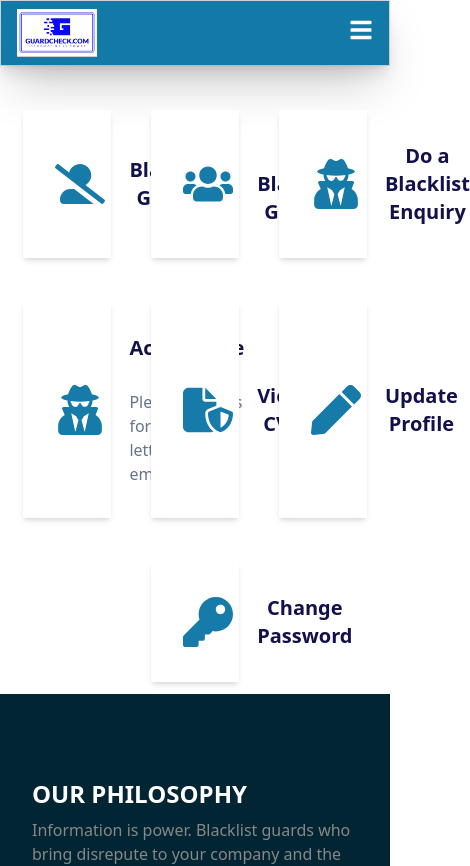
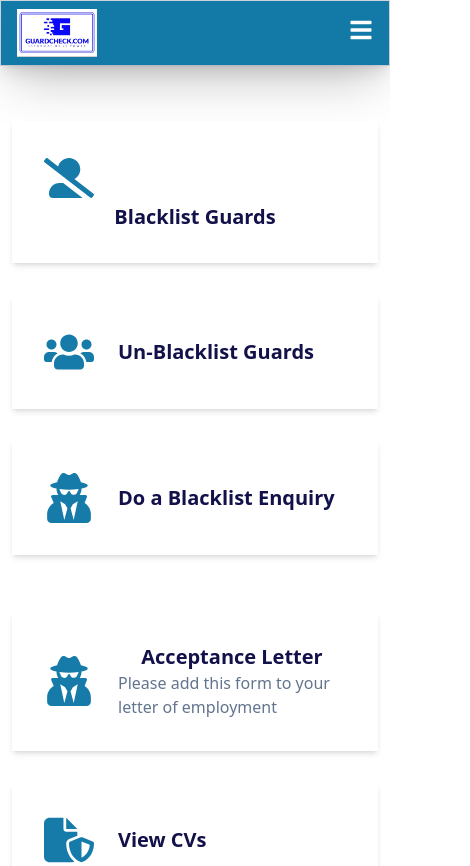
Before and after one commit to Bluntsheep/guardcheck, a Next.js app: page /dashboard in a window 390 px wide. Shown: the top 866 px of the page, 470 px wide, since content can reach past the window. Built offline with nearby package versions, Linux system fonts and the light colour scheme.

Commit message:
Updated Ui Mobile

```diff
--- /dev/null
+++ b/app/api/testdb/route.js
@@ -0,0 +1,16 @@
+import db from "@/app/lib/mysql";
+
+export async function GET() {
+  try {
+    const [rows] = await db.query("SELECT * FROM your_table LIMIT 10");
+    return new Response(JSON.stringify(rows), {
+      status: 200,
+      headers: { "Content-Type": "application/json" },
+    });
+  } catch (error) {
+    console.error("MySQL Error:", error);
+    return new Response(JSON.stringify({ error: "Database error" }), {
+      status: 500,
+    });
+  }
+}
--- a/app/dashboard/page.js
+++ b/app/dashboard/page.js
@@ -23,8 +23,8 @@ const Dashboard = () => {
     <div className=" bg-[#FFFFFF]">
       <Menubar />
       <div className=" my-[3%] cursor-default">
-        <div className="flex text-center my-3 gap-10 justify-center px-[5%]">
-          <div className=" flex gap-6 bg-white p-8 shadow-md items-center mt-8 w-3/12 hover:shadow-xs">
+        <div className="flex-wrap flex-col md:flex text-center md:my-3 p-3 gap-10 justify-center md:px-[5%]">
+          <div className="  gap-6 bg-white p-8 shadow-md items-center mt-8 md:w-3/12 hover:shadow-xs">
             <div>
               <FaUserAltSlash color="#167BA9" size={50} />
             </div>
@@ -34,7 +34,7 @@ const Dashboard = () => {
               </p>
             </div>
           </div>
-          <div className=" flex gap-6 bg-white p-8 shadow-md items-center mt-8 w-3/12 hover:shadow-xs">
+          <div className=" flex gap-6 bg-white p-8 shadow-md items-center mt-8 md:w-3/12 hover:shadow-xs">
             <div>
               <FaUsers color="#167BA9" size={50} />
             </div>
@@ -44,7 +44,7 @@ const Dashboard = () => {
               </p>
             </div>
           </div>
-          <div className=" flex gap-6 bg-white p-8 shadow-md items-center mt-8 w-3/12 hover:shadow-xs">
+          <div className=" flex gap-6 bg-white p-8 shadow-md items-center mt-8 md:w-3/12 hover:shadow-xs">
             <div>
               <FaUserSecret color="#167BA9" size={50} />
             </div>
@@ -55,8 +55,8 @@ const Dashboard = () => {
             </div>
           </div>
         </div>
-        <div className="flex text-center my-3 gap-10 justify-center px-[5%]">
-          <div className=" flex gap-6 bg-white p-8 shadow-md items-center mt-8 w-3/12 hover:shadow-xs">
+        <div className="flex-wrap flex-col md:flex text-center md:my-3 p-3 gap-10 justify-center md:px-[5%]">
+          <div className=" flex gap-6 bg-white p-8 shadow-md items-center mt-8 md:w-3/12 hover:shadow-xs">
             <div>
               <FaUserSecret color="#167BA9" size={50} />
             </div>
@@ -71,7 +71,7 @@ const Dashboard = () => {
               </div>
             </a>
           </div>
-          <div className=" flex gap-6 bg-white p-8 shadow-md items-center mt-8 w-3/12 hover:shadow-xs">
+          <div className=" flex gap-6 bg-white p-8 shadow-md items-center mt-8 md:w-3/12 hover:shadow-xs">
             <div>
               <FaFileShield color="#167BA9" size={50} />
             </div>
@@ -81,7 +81,7 @@ const Dashboard = () => {
               </p>
             </div>
           </div>
-          <div className=" flex gap-6 bg-white p-8 shadow-md items-center mt-8 w-3/12 hover:shadow-xs">
+          <div className=" flex gap-6 bg-white p-8 shadow-md items-center mt-8 md:w-3/12 hover:shadow-xs">
             <div>
               <FaPen color="#167BA9" size={50} />
             </div>
@@ -94,8 +94,8 @@ const Dashboard = () => {
         </div>
         <div
           onClick={() => handleClick("changepassword")}
-          className="flex text-center my-3 gap-10 justify-center px-[5%]">
-          <div className=" flex gap-6 bg-white p-8 shadow-md items-center mt-8 w-3/12 hover:shadow-xs">
+          className="flex-wrap flex-col md:flex text-center md:my-3 p-3 gap-10 justify-center md:px-[5%]">
+          <div className=" flex gap-6 bg-white p-8 shadow-md items-center mt-8 md:w-3/12 hover:shadow-xs">
             <div>
               <FaKey color="#167BA9" size={50} />
             </div>
--- /dev/null
+++ b/app/lib/mysql.js
@@ -0,0 +1,13 @@
+import mysql from "mysql2/promise";
+
+const db = mysql.createPool({
+  host: "sql6.jnb1.host-h.net",
+  user: "puzzled_user",
+  password: "z01W079712LSp7",
+  database: "puzzled_new_database",
+  waitForConnections: true,
+  connectionLimit: 10,
+  queueLimit: 0,
+});
+
+export default db;
--- a/app/page.js
+++ b/app/page.js
@@ -1,12 +1,26 @@
+"use client";
 import Menubar from "./components/menubar/menubar";
 import Footer from "./components/footer/footer";
 import CvUpdateFull from "./components/cvUpdateFull";
 import CvUpdatemobile from "./components/cvUpdateMobile";
 
 export default function Home() {
+  const testDB = async () => {
+    try {
+      const res = await fetch("/api/testdb");
+      if (!res.ok) throw new Error("Failed to fetch data");
+
+      const data = await res.json();
+      console.log("Fetched MySQL data:", data);
+    } catch (err) {
+      console.error("Error fetching data:", err);
+    }
+  };
+
   return (
     <div>
       <Menubar />
+      <button onClick={testDB}>Test Connection</button>
       <div className="flex flex-col items-center justify-center  py-18 bg-[#F9F9F9">
         <p className=" text-3xl  md:text-5xl font-bold mt-8">
           Welcome to Guard Check
--- a/package.json
+++ b/package.json
@@ -14,6 +14,7 @@
     "@fortawesome/free-regular-svg-icons": "^6.7.2",
     "@fortawesome/free-solid-svg-icons": "^6.7.2",
     "@fortawesome/react-fontawesome": "^0.2.2",
+    "mysql2": "^3.14.1",
     "next": "15.3.1",
     "react": "^19.0.0",
     "react-dom": "^19.0.0",
```
Also changed, not shown: 1 other file (tests, documents, lock files or other folders).
